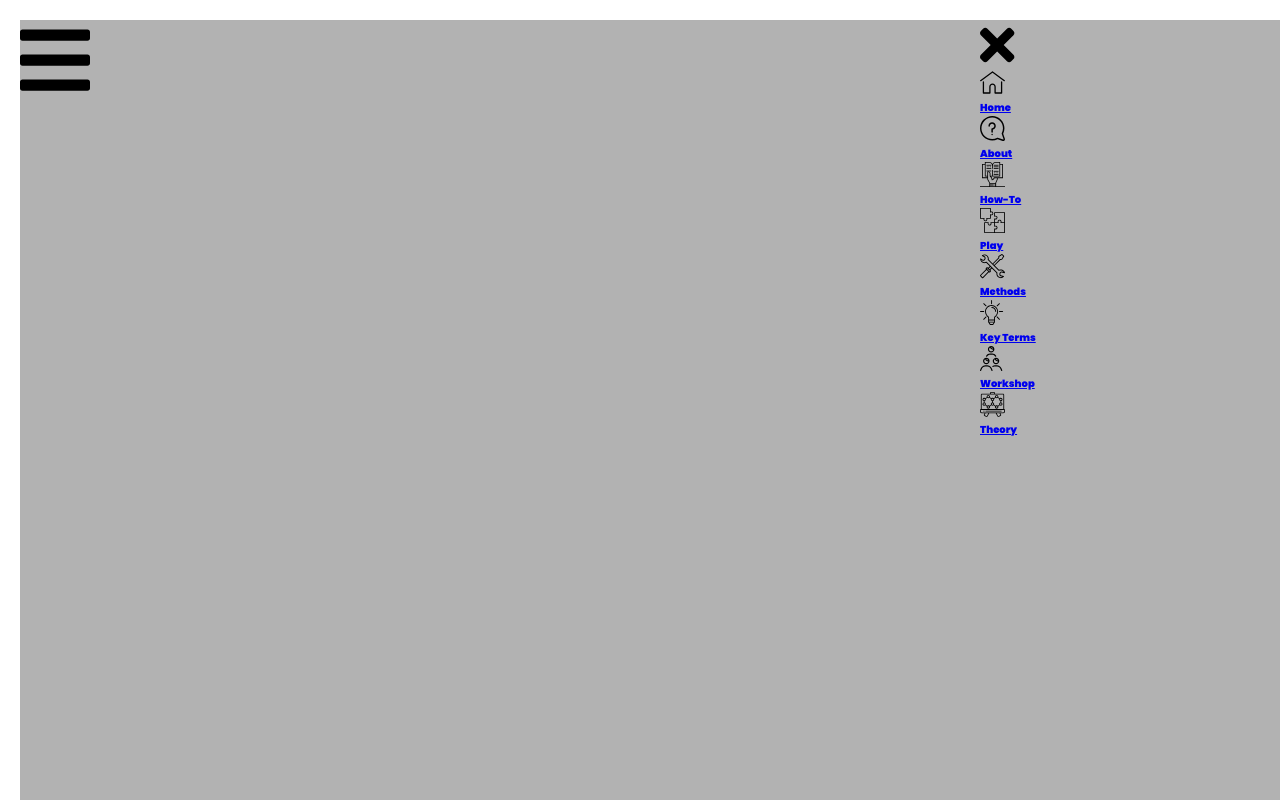
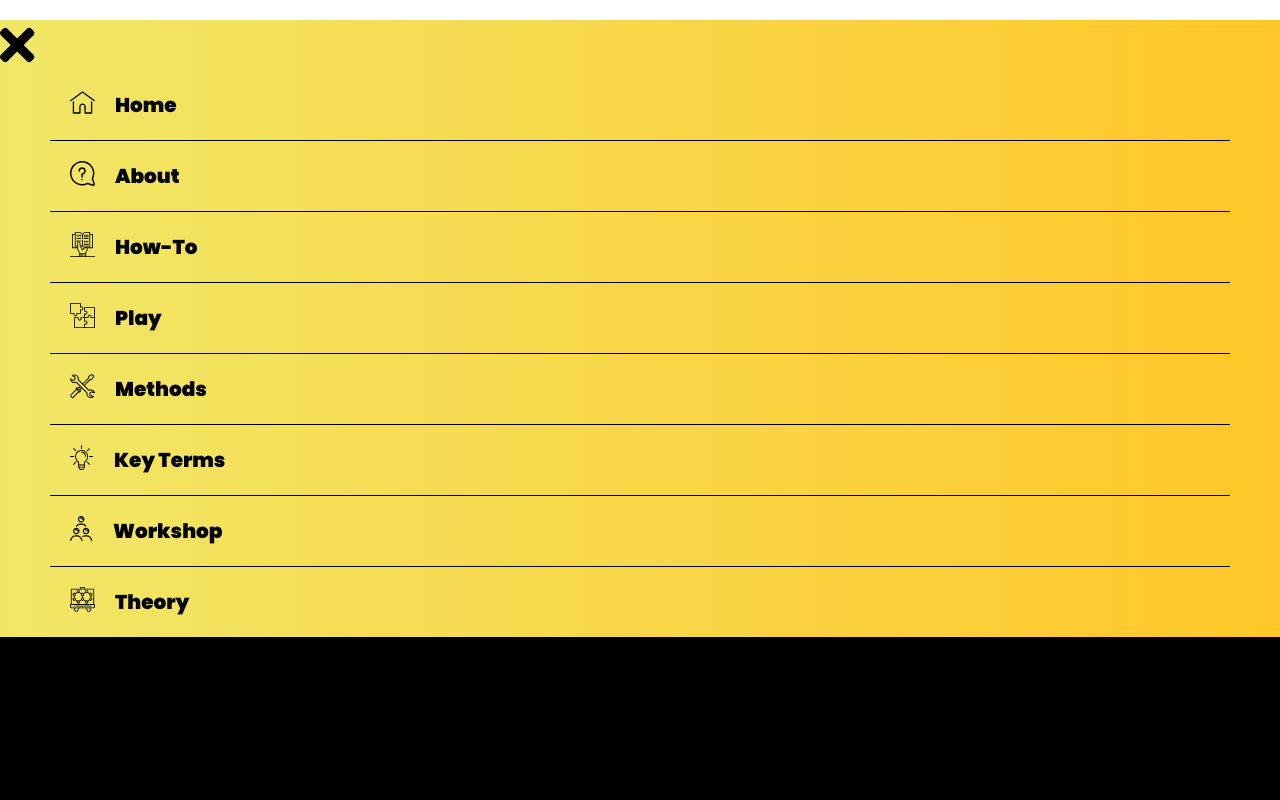
Before and after one commit to founders-programme-2/commons, a React (Create React App) app in the folder client/: page /menu in a window 1280 px wide. Both pictures are taken after a click on the icon 55 px from the left and 60 px from the top of the page. Built offline with nearby package versions, Linux system fonts and the light colour scheme.

Commit message:
intial menu styling - background and child elements

```diff
--- a/client/src/Component/Common/Menu/index.js
+++ b/client/src/Component/Common/Menu/index.js
@@ -1,8 +1,7 @@
 import React, { Component } from 'react';
-import { slide as Menu } from 'react-burger-menu';
-import { Link } from 'react-router-dom';
+import { bubble as Menu } from 'react-burger-menu';
 import { FontAwesomeIcon } from '@fortawesome/react-fontawesome';
-import { MenuHover } from './index.style';
+import { MenuHover, MenuWrapper, LinkSty, TopLink, P } from './index.style';
 import {
   Home,
   About,
@@ -28,10 +27,6 @@ class MenuBar extends Component {
     this.setState({ menuOpen: !menuOpen });
   };
 
-  closeMenu = () => {
-    this.setState({ menuOpen: false });
-  };
-
   render() {
     const { menuOpen } = this.state;
     return (
@@ -42,46 +37,52 @@ class MenuBar extends Component {
           onStateChange={state => this.handleStateChange(state)}
           customCrossIcon={false}
           customBurgerIcon={false}
+          width="100%"
         >
+          <MenuWrapper>
             <MenuHover>
               <FontAwesomeIcon
                 icon="times"
                 size="5x"
-              onClick={() => this.closeMenu()}
+                onClick={() => this.toggleMenu()}
               />
             </MenuHover>
-          <Link to="./" onClick={() => this.closeMenu()}>
+
+            <TopLink to="./" onClick={() => this.toggleMenu()}>
               <Home />
-            <p>Home</p>
-          </Link>
-          <Link to="./about" onClick={() => this.closeMenu()}>
+              <P>Home</P>
+            </TopLink>
+
+            <LinkSty to="./about" onClick={() => this.toggleMenu()}>
               <About />
-            <p>About</p>
-          </Link>
-          <Link to="./howTo" onClick={() => this.closeMenu()}>
+              <P>About</P>
+            </LinkSty>
+
+            <LinkSty to="./howTo" onClick={() => this.toggleMenu()}>
               <HowTo />
-            <p>How-To</p>
-          </Link>
-          <Link to="./play" onClick={() => this.closeMenu()}>
+              <P>How-To</P>
+            </LinkSty>
+            <LinkSty to="./play" onClick={() => this.toggleMenu()}>
               <Play />
-            <p>Play</p>
-          </Link>
-          <Link to="./methods" onClick={() => this.closeMenu()}>
+              <P>Play</P>
+            </LinkSty>
+            <LinkSty to="./methods" onClick={() => this.toggleMenu()}>
               <Methods />
-            <p>Methods</p>
-          </Link>
-          <Link to="./keyTerms" onClick={() => this.closeMenu()}>
+              <P>Methods</P>
+            </LinkSty>
+            <LinkSty to="./keyTerms" onClick={() => this.toggleMenu()}>
               <KeyTerms />
-            <p>Key Terms</p>
-          </Link>
-          <Link to="./workshop" onClick={() => this.closeMenu()}>
+              <P>Key Terms</P>
+            </LinkSty>
+            <LinkSty to="./workshop" onClick={() => this.toggleMenu()}>
               <Workshop />
-            <p>Workshop</p>
-          </Link>
-          <Link to="./theory" onClick={() => this.closeMenu()}>
+              <P>Workshop</P>
+            </LinkSty>
+            <LinkSty to="./theory" onClick={() => this.toggleMenu()}>
               <Theory />
-            <p>Theory</p>
-          </Link>
+              <P>Theory</P>
+            </LinkSty>
+          </MenuWrapper>
         </Menu>
         <MenuHover>
           <FontAwesomeIcon
--- a/client/src/Component/Common/Menu/index.style.js
+++ b/client/src/Component/Common/Menu/index.style.js
@@ -1,4 +1,7 @@
 import styled from 'styled-components';
+import { Link } from 'react-router-dom';
+import { FontAwesomeIcon } from '@fortawesome/react-fontawesome';
+
 
 // eslint-disable-next-line import/prefer-default-export
 export const MenuHover = styled.div`
@@ -6,3 +9,72 @@ export const MenuHover = styled.div`
     cursor: pointer;
   }
 `;
+
+export const MenuWrapper = styled.div`
+  background: rgba(241, 231, 103, 1);
+  background: -moz-linear-gradient(
+    left,
+    rgba(241, 231, 103, 1) 0%,
+    rgba(255, 199, 41, 1) 100%
+  );
+  background: -webkit-gradient(
+    left top,
+    right top,
+    color-stop(0%, rgba(241, 231, 103, 1)),
+    color-stop(100%, rgba(255, 199, 41, 1))
+  );
+  background: -webkit-linear-gradient(
+    left,
+    rgba(241, 231, 103, 1) 0%,
+    rgba(255, 199, 41, 1) 100%
+  );
+  background: -o-linear-gradient(
+    left,
+    rgba(241, 231, 103, 1) 0%,
+    rgba(255, 199, 41, 1) 100%
+  );
+  background: -ms-linear-gradient(
+    left,
+    rgba(241, 231, 103, 1) 0%,
+    rgba(255, 199, 41, 1) 100%
+  );
+  background: linear-gradient(
+    to right,
+    rgba(241, 231, 103, 1) 0%,
+    rgba(255, 199, 41, 1) 100%
+  );
+  filter: progid:DXImageTransform.Microsoft.gradient( startColorstr='#f1e767', endColorstr='#ffc729', GradientType=1 );
+
+  width: 100vw;
+  display: flex;
+  flex-direction: column;
+  flex-wrap: nowrap;
+  justify-content: space-around;
+  align-items: center;
+  margin: 0;
+`;
+
+export const LinkSty = styled(Link)`
+  color: black;
+  font-size: 2rem;
+  text-decoration: none;
+  display: flex;
+  border-top: 1px black solid;
+  padding: 2rem;
+  margin: 0 5rem;
+`;
+
+export const TopLink = styled(LinkSty)`
+  border: none;
+`
+
+export const P = styled.p`
+  color: black;
+  font-size: 2rem;
+  text-decoration: none;
+  padding-left: 2rem;
+  &:hover {
+    cursor: pointer;
+    color: #e882a8;
+  }
+`;
```
Also changed, not shown: 2 other files (tests, documents, lock files or other folders). Lines whose indentation alone changed are shown as unchanged.
